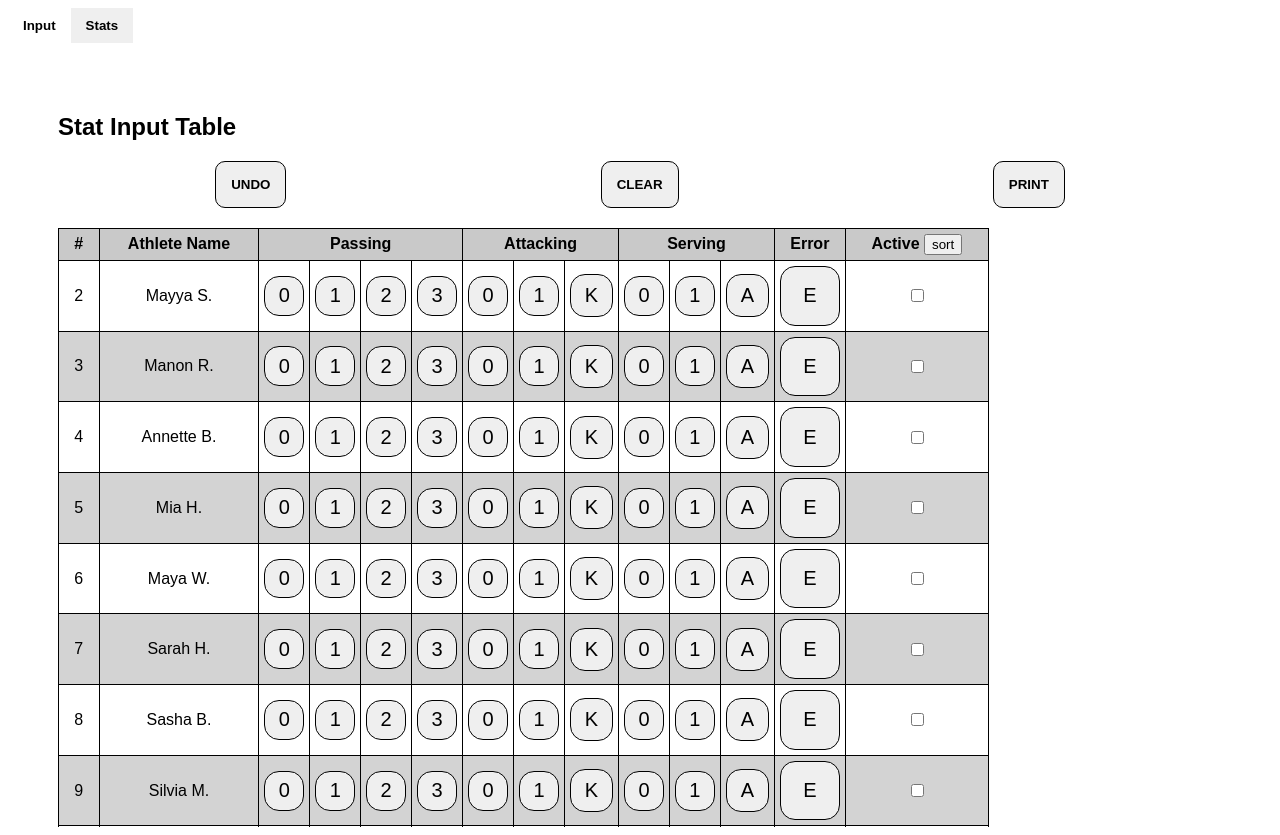
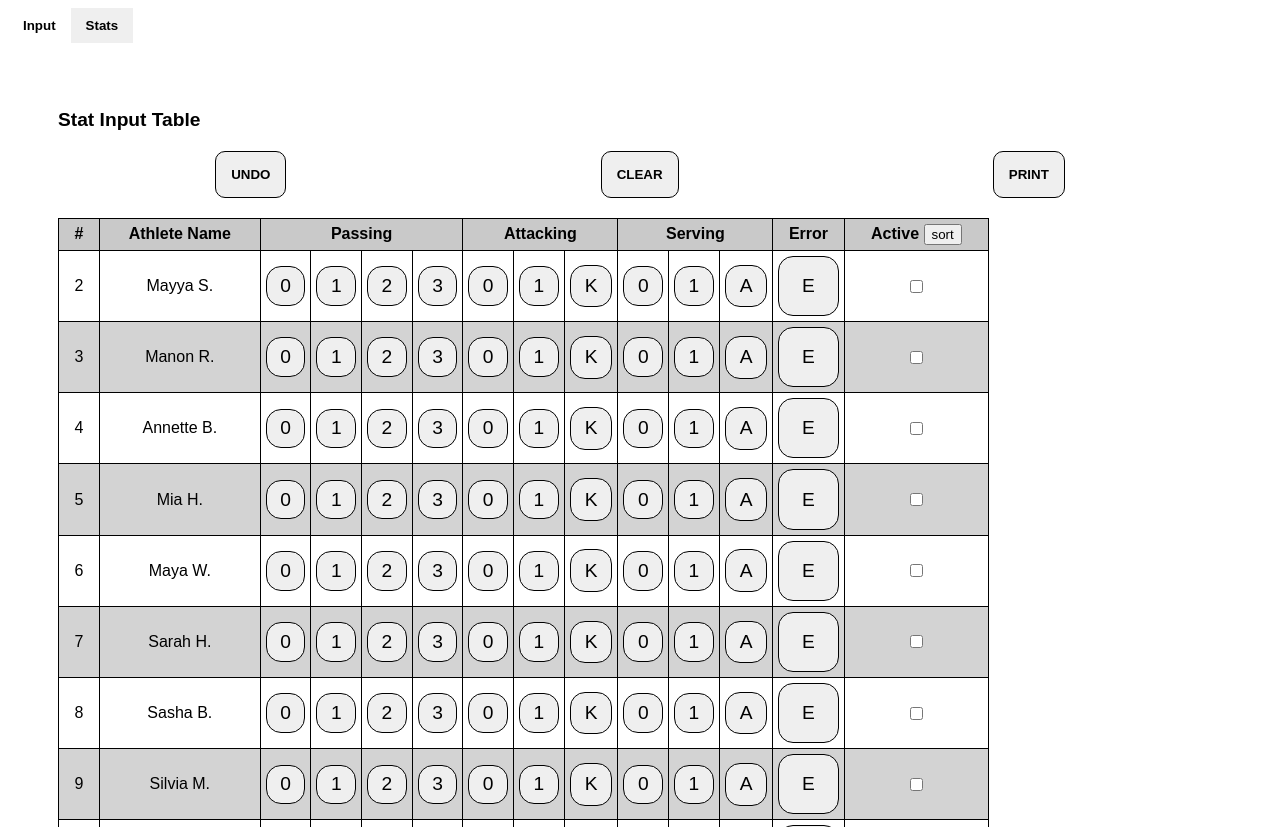
Before and after one commit to morganiverson/volleyball-stat-sheet, a plain HTML site: page index.html in a window 1280 px wide. Both pictures are taken after a click on the button "Input". Drawn offline with Linux system fonts and the light colour scheme.

Commit message:
font size

```diff
--- a/style.css
+++ b/style.css
@@ -4,6 +4,7 @@
         font-family: sans-serif;
         -webkit-print-color-adjust:exact !important;
         print-color-adjust:exact !important;
+        font-size: 1vw;
     }
 
     table, td, tr, th {
@@ -27,7 +28,7 @@
     }
 
     td button {
-        font-size: 20px;
+        font-size: 1.5vw;
         width: 100%;
         max-height: 70px;
         max-width: 70px;
```
